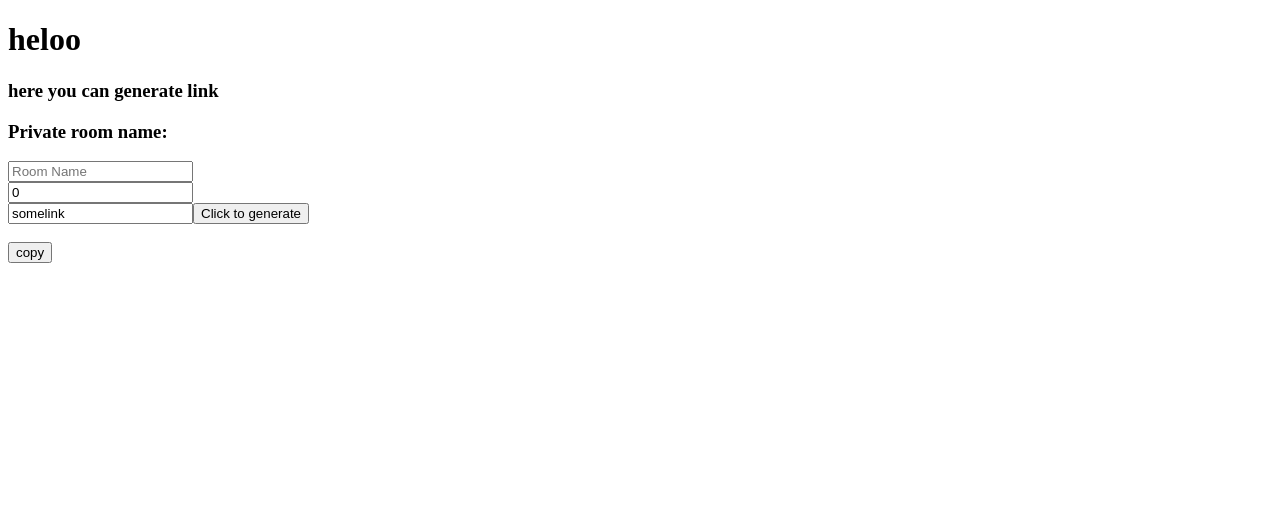
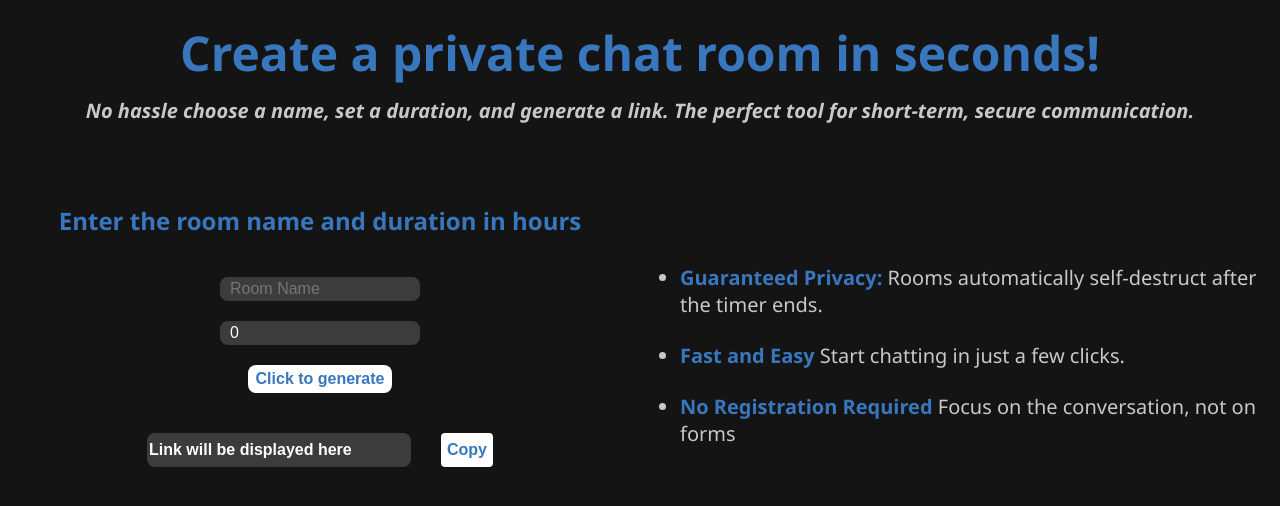
Before and after one commit to Veljko03/secure-chat-frontend, a React (Vite) app: page / in a window 1280 px wide. Shown: the top 506 px of the page. Built offline with nearby package versions, Linux system fonts and the light colour scheme; no server answers.

Commit message:
made css for initial page

```diff
--- a/src/App.jsx
+++ b/src/App.jsx
@@ -1,7 +1,7 @@
 import { useState } from "react";
 
 function App() {
-  const [link, setLink] = useState("somelink");
+  const [link, setLink] = useState("Link will be displayed here");
   const [roomName, setRoomName] = useState("");
   const [expiresIn, setExpiresIn] = useState(0);
 
@@ -46,11 +46,18 @@ function App() {
     }
   }
   return (
-    <div>
-      <h1>heloo</h1>
-      <h3>here you can generate link</h3>
-      <form onSubmit={generateLink}>
-        <h3>Private room name:</h3>
+    <div className="mainPageContainer">
+      <div className="title">
+        <h1>Create a private chat room in seconds!</h1>
+        <h3>
+          No hassle choose a name, set a duration, and generate a link. The
+          perfect tool for short-term, secure communication.
+        </h3>
+      </div>
+      <div className="secondCon">
+        <div className="formSection">
+          <h3>Enter the room name and duration in hours</h3>
+          <form className="createRoomForm" onSubmit={generateLink}>
             <input
               type="text"
               placeholder="Room Name"
@@ -59,23 +66,50 @@ function App() {
               value={roomName}
               onChange={(e) => setRoomName(e.target.value)}
             />
-        <br />
+
             <input
               type="number"
               placeholder="Min before destory"
               required
+              min={1}
+              max={999}
               value={expiresIn}
               onChange={(e) => setExpiresIn(e.target.value)}
             />
-        <br />
-        <input type="text" required readOnly value={link} />
 
             <button>Click to generate</button>
           </form>
-
-      <br />
-      <button onClick={copyLink}>copy</button>
-      <br />
+          <div className="goTo">
+            <input
+              className="link"
+              type="text"
+              required
+              readOnly
+              value={link}
+            />
+            <button className="btn-copy" onClick={copyLink}>
+              Copy
+            </button>
+          </div>
+          <p></p>
+        </div>
+        <div className="checkPoints">
+          <ul>
+            <li>
+              <strong>Guaranteed Privacy:</strong> Rooms automatically
+              self-destruct after the timer ends.
+            </li>
+            <li>
+              <strong>Fast and Easy</strong> Start chatting in just a few
+              clicks.
+            </li>
+            <li>
+              <strong>No Registration Required</strong> Focus on the
+              conversation, not on forms
+            </li>
+          </ul>
+        </div>
+      </div>
     </div>
   );
 }
--- a/src/index.css
+++ b/src/index.css
@@ -0,0 +1,118 @@
+* {
+  margin: 0;
+}
+
+.mainPageContainer {
+  /* background-color: #232627; */
+  background-color: #141414;
+  min-height: 100vh;
+  display: flex;
+  flex-direction: column;
+  font-family: "Segoe UI", Tahoma, sans-serif;
+}
+.secondCon {
+  margin-top: 80px;
+  display: flex;
+  align-items: center;
+}
+.formSection {
+  display: flex;
+  flex-direction: column;
+  flex: 1;
+  gap: 40px;
+  align-items: center;
+}
+.formSection h3 {
+  color: #3877bd;
+  font-size: 24px;
+}
+.checkPoints {
+  flex: 1;
+  display: flex;
+  flex-direction: column;
+  align-items: center;
+  color: #c8c8c8;
+  font-size: 20px;
+}
+li strong {
+  color: #3877bd;
+}
+.checkPoints ul {
+  display: flex;
+  flex-direction: column;
+  gap: 24px;
+}
+
+.createRoomForm {
+  display: flex;
+  flex-direction: column;
+  gap: 20px;
+  align-items: center;
+}
+.goTo {
+  display: flex;
+  gap: 30px;
+}
+
+.goTo button {
+  color: #3877bd;
+  background-color: white;
+  font-size: 16px;
+  font-weight: 900;
+  border-radius: 4px;
+  border-width: 0;
+}
+.link {
+  background-color: #3c3c3c;
+  height: 32px;
+  border-radius: 8px;
+  border-width: 0;
+  color: white;
+
+  font-size: 16px;
+  font-weight: 700;
+  width: 260px;
+}
+.createRoomForm input {
+  background-color: #3c3c3c;
+  height: 24px;
+  border-radius: 8px;
+  border-width: 0;
+  color: white;
+  width: 180px;
+  padding: 0 10px;
+  font-size: 16px;
+}
+.createRoomForm button {
+  background-color: white;
+  height: 28px;
+  border-radius: 8px;
+  border-width: 0;
+  color: #3877bd;
+  font-weight: 800;
+  cursor: pointer;
+  font-size: 16px;
+
+  width: 144px;
+}
+.title {
+  display: flex;
+  flex-direction: column;
+  align-items: center;
+  margin-top: 20px;
+  gap: 12px;
+}
+.title h1 {
+  color: #3877bd;
+  font-size: 48px;
+
+  font-weight: 900;
+}
+.title h3 {
+  color: #c8c8c8;
+  font-style: italic;
+  font-size: 20px;
+}
+h3 {
+  color: white;
+}
```
Lines whose indentation alone changed are shown as unchanged.
